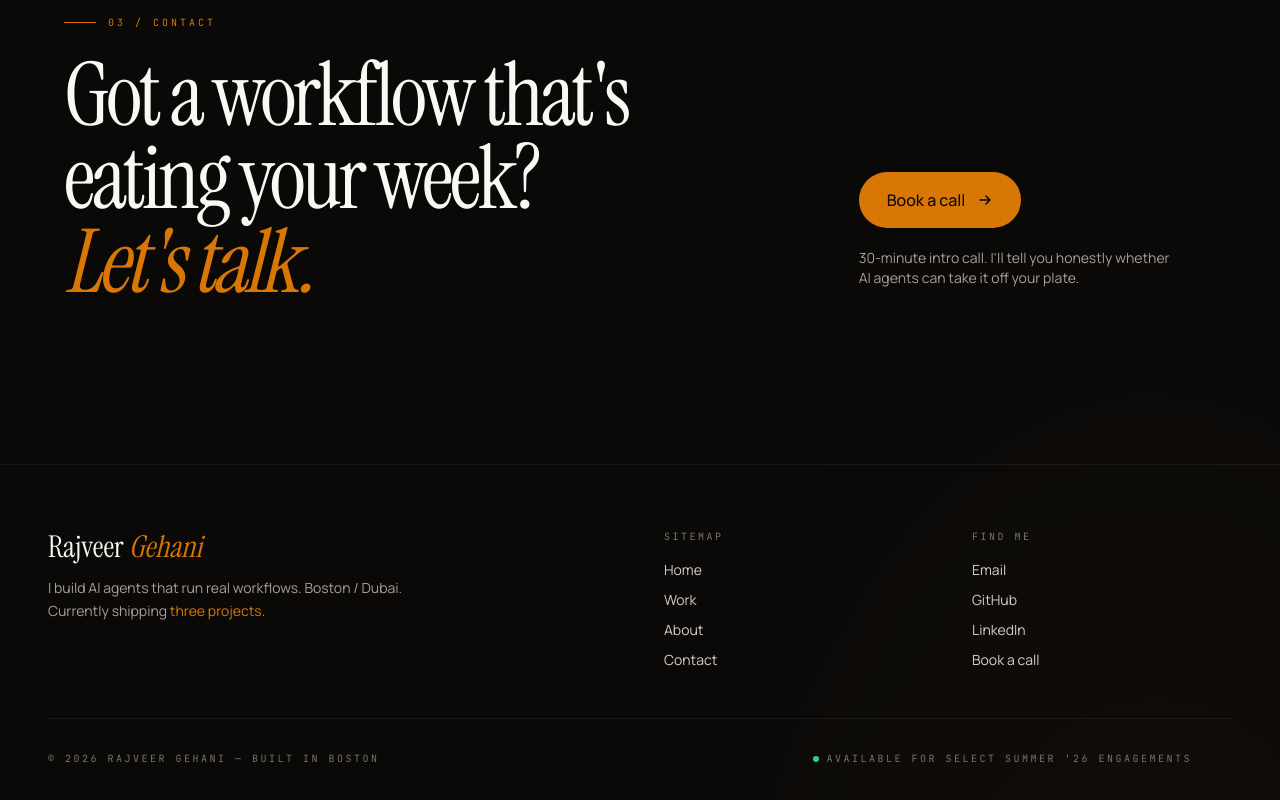
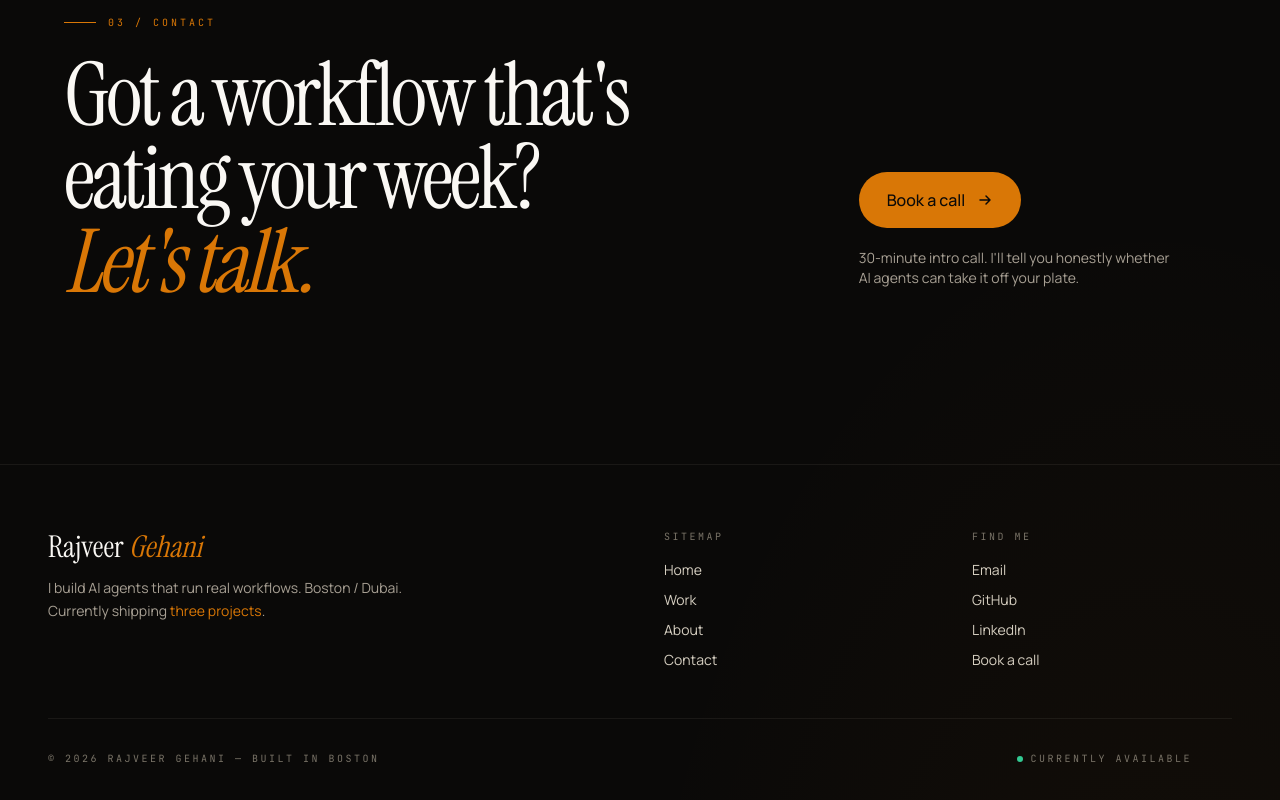
Before and after one commit to rajman123/personal-site, a Next.js app: page / in a window 1280 px wide. Shown: the part 2653-3453 px from the top of the page. Built offline with nearby package versions, Linux system fonts and the light colour scheme.

Commit message:
Also update Footer 'available' indicator to 'Currently available'

```diff
--- a/components/Footer.tsx
+++ b/components/Footer.tsx
@@ -60,7 +60,7 @@ export function Footer() {
           <div className="flex items-center gap-6">
             <span className="font-mono text-[10px] uppercase tracking-[0.25em] text-bone-400 flex items-center gap-2">
               <span className="block w-1.5 h-1.5 rounded-full bg-emerald-400 animate-pulse" />
-              Available for select Summer '26 engagements
+              Currently available
             </span>
             <SocialIcons variant="footer" />
           </div>
```
